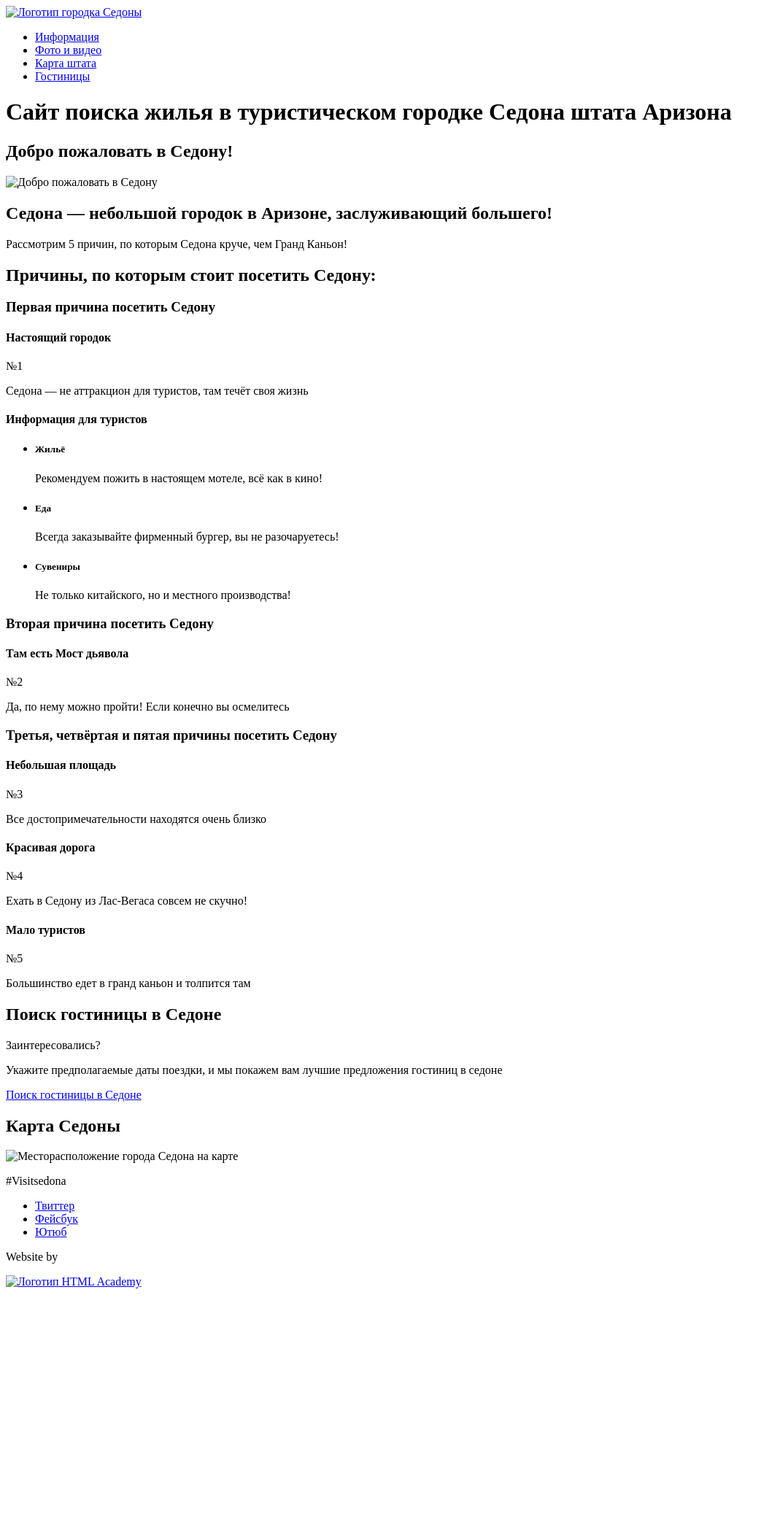
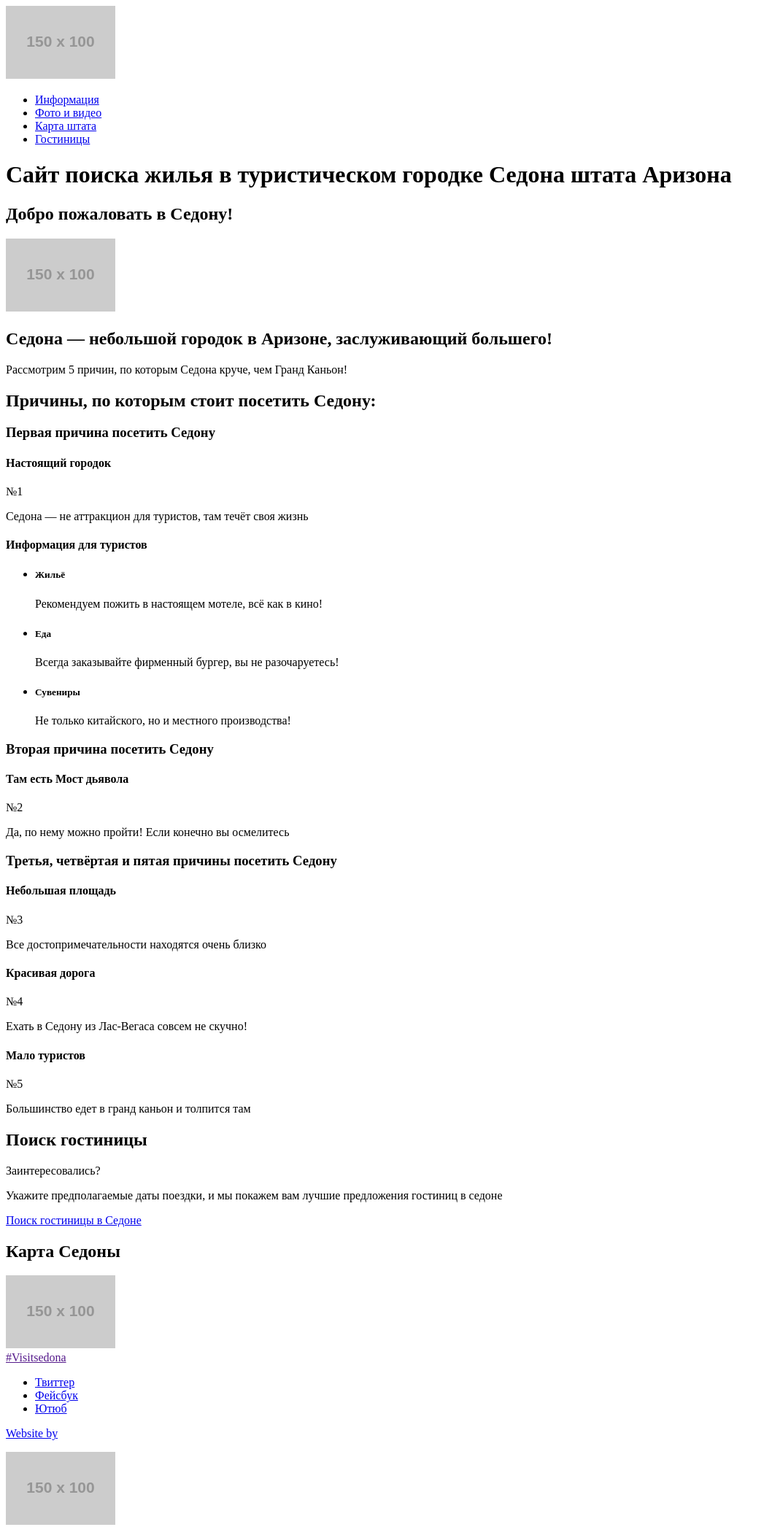
Before and after one commit to Alestt/6316-sedona-26, a plain HTML site: page index.html in a window 1280 px wide. Shown: the whole page at 73% size, without its empty margins (0-1058 px from the left). Before the commit the page ends 1774 px from the top, so only its background shows below. Drawn offline with Linux system fonts and the light colour scheme; placeholder pictures from the web are drawn by us.

Commit message:
Исправляет ошибки первого задания

```diff
--- a/index.html
+++ b/index.html
@@ -11,9 +11,9 @@
       <header class="header">
 
         <nav class="header__menu">
-          <a class="header__logo" href="#">
-            <img src="img/logo-sedona.png" width="140" height="70" alt="Логотип городка Седоны">
-          </a>
+          <div class="header__logo">
+            <img src="https://via.placeholder.com/150x100" alt="Логотип городка Седоны">
+          </div>
 
           <ul class="header__list">
             <li class="header__item">
@@ -36,7 +36,7 @@
 
         <section class="intro">
           <h2 class="visually-hidden">Добро пожаловать в Седону!</h2>
-          <img src="img/welcome.png" width="459" height="353" alt="Добро пожаловать в Седону">
+          <img src="https://via.placeholder.com/150x100" alt="Добро пожаловать в Седону">
         </section>
 
 
@@ -105,46 +105,40 @@
         </section>
 
         <section class="search">
-          <h2 class="visually-hidden">Поиск гостиницы в Седоне</h2>
+          <h2 class="visually-hidden">Поиск гостиницы</h2>
           <p class="search__title">Заинтересовались?</p>
           <p class="search__description">Укажите предполагаемые даты поездки, и мы покажем вам лучшие предложения гостиниц в седоне</p>
           <a class="search__button" href="#">Поиск гостиницы в Седоне</a>
         </section>
 
-        <article class="map">
+        <section class="map">
           <h2 class="visually-hidden">Карта Седоны</h2>
-          <img class="map__image" src="img/map.jpg" width="1200" height="593" alt="Месторасположение города Седона на карте">
-        </article>
+          <img src="https://via.placeholder.com/150x100" alt="Месторасположение города Седона на карте">
+        </section>
       </main>
 
 
       <footer class="footer">
-        <p class="footer__hashtag">#Visitsedona</p>
+        <a class="footer__hashtag" href="">#Visitsedona</a>
 
         <div class="footer__social">
           <ul class="footer__social-list">
             <li class="footer__social-item">
-              <a class="footer__social-link" href="#">
-                <span class="visually-hidden">Твиттер</span>
-              </a>
+              <a class="footer__social-link" href="#">Твиттер</a>
             </li>
             <li class="footer__social-item">
-              <a class="footer__social-link" href="#">
-                <span class="visually-hidden">Фейсбук</span>
-              </a>
+              <a class="footer__social-link" href="#">Фейсбук</a>
             </li>
             <li class="footer__social-item">
-              <a class="footer__social-link" href="#">
-                <span class="visually-hidden">Ютюб</span>
-              </a>
+              <a class="footer__social-link" href="#">Ютюб</a>
             </li>
           </ul>
         </div>
 
         <div class="footer__copyright">
-          <p class="footer__copyright-text">Website by</p>
           <a class="footer__copyright-link" href="https://htmlacademy.ru/intensive/htmlcss" target="blank" aria-label="ССылка на HTML Academy">
-            <img src="img/logo-academy" alt="Логотип HTML Academy">
+            <p class="footer__copyright-text">Website by</p>
+            <img src="https://via.placeholder.com/150x100" alt="Логотип HTML Academy">
           </a>
         </div>
       </footer>
```
Also changed, not shown: hotels.html (+10 -16 lines).
